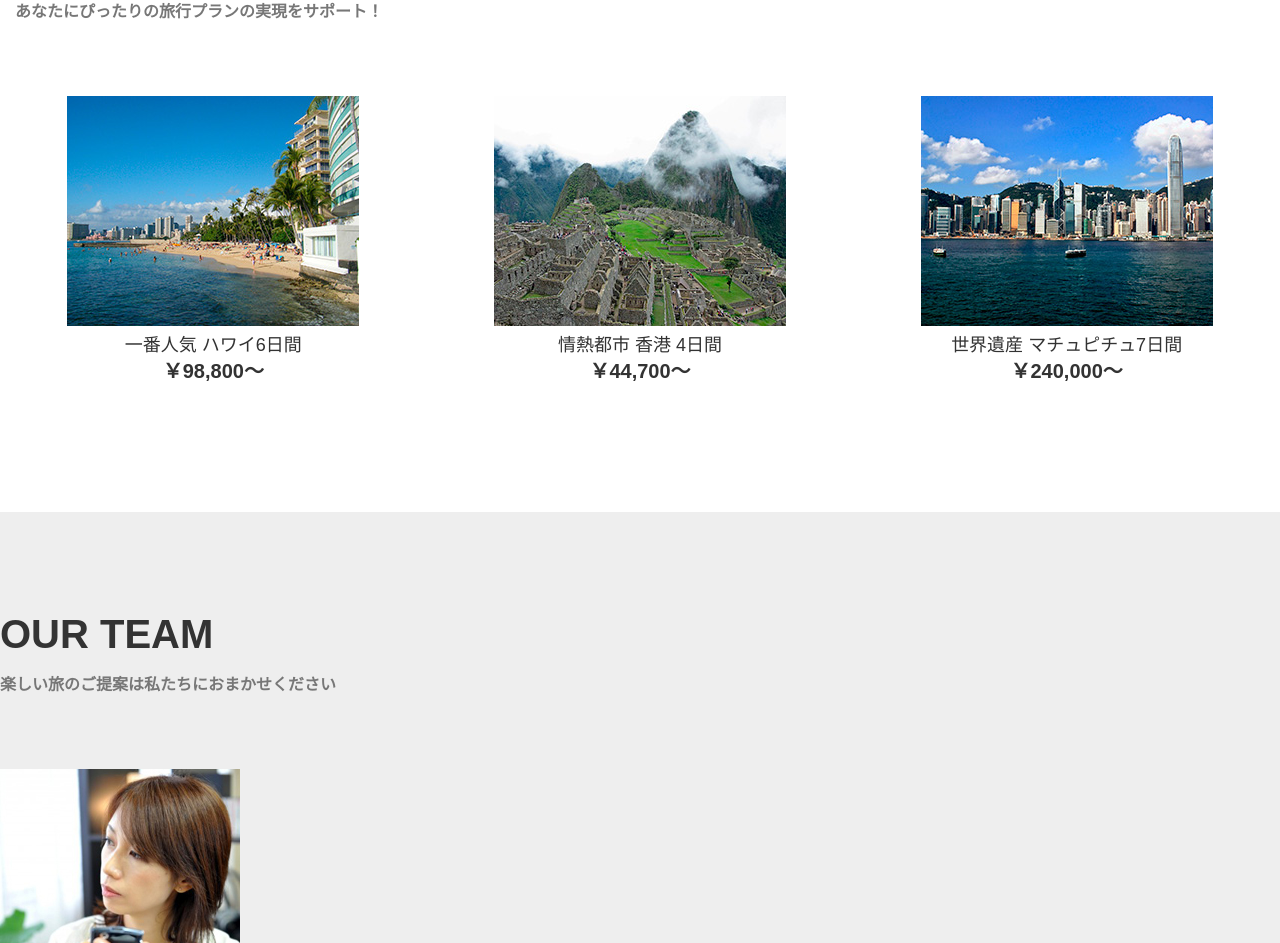
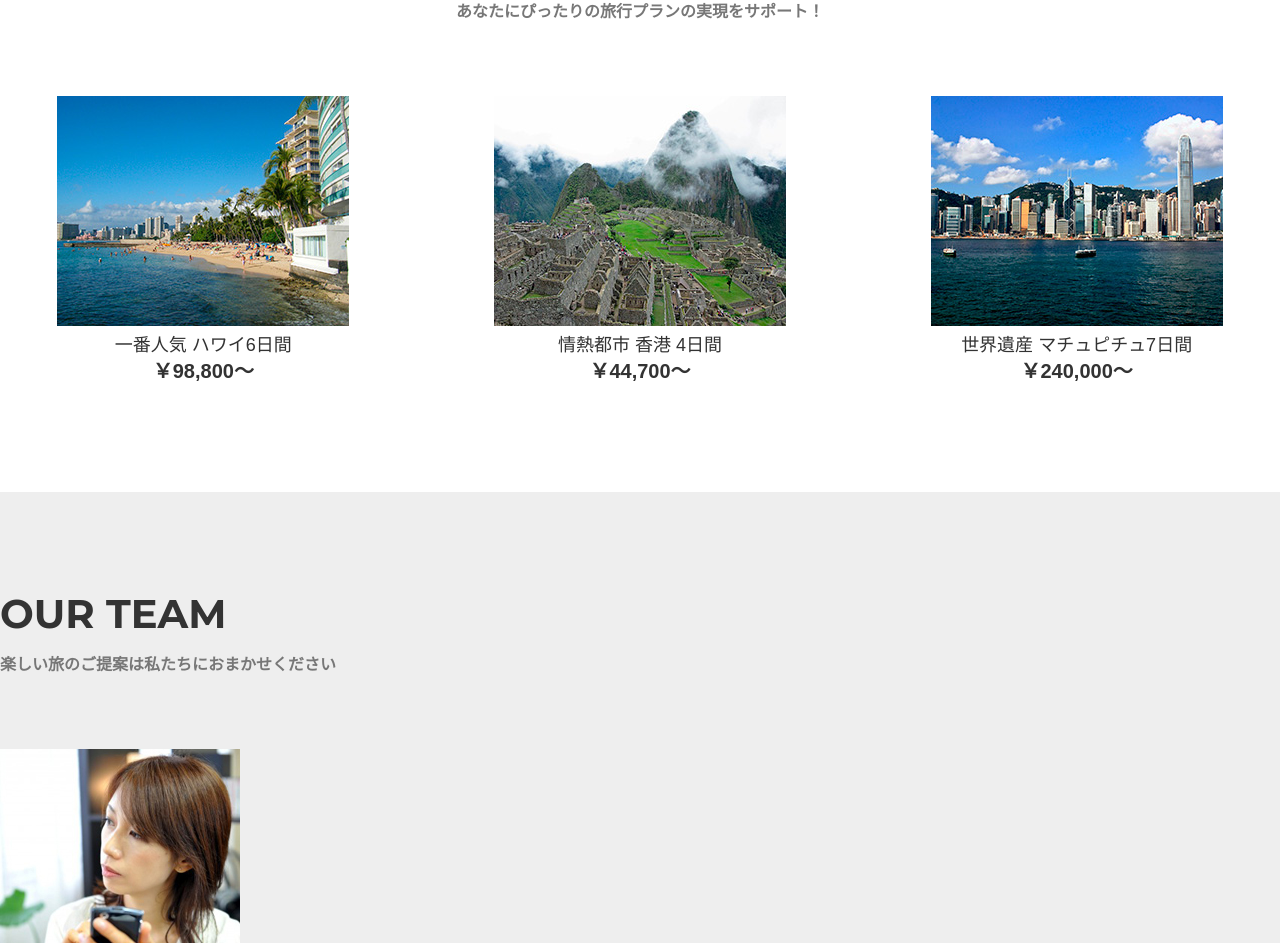
Before and after one commit to zd2c23/Bootstrap-Project.data, a website: page assets/index.html in a window 1280 px wide. Shown: the part 561-1504 px from the top of the page. Drawn offline with nearby package versions, Linux system fonts and the light colour scheme; files that its build step writes are made by us from their sources; files whose address does not match are found by name.

Commit message:
CSS修正

```diff
--- a/assets/index.html
+++ b/assets/index.html
@@ -12,9 +12,7 @@
     <link rel="stylesheet" href="https://maxcdn.bootstrapcdn.com/bootstrap/3.3.7/css/bootstrap.min.css" integrity="sha384-BVYiiSIFeK1dGmJRAkycuHAHRg32OmUcww7on3RYdg4Va+PmSTsz/K68vbdEjh4u" crossorigin="anonymous">
     <!-- Optional theme -->
     <link rel="stylesheet" href="https://maxcdn.bootstrapcdn.com/bootstrap/3.3.7/css/bootstrap-theme.min.css" integrity="sha384-rHyoN1iRsVXV4nD0JutlnGaslCJuC7uwjduW9SVrLvRYooPp2bWYgmgJQIXwl/Sp" crossorigin="anonymous">
-
     <script src="https://ajax.googleapis.com/ajax/libs/jquery/3.1.0/jquery.min.js"></script>
-
     <!-- Latest compiled and minified JavaScript -->
     <script src="https://maxcdn.bootstrapcdn.com/bootstrap/3.3.7/js/bootstrap.min.js" integrity="sha384-Tc5IQib027qvyjSMfHjOMaLkfuWVxZxUPnCJA7l2mCWNIpG9mGCD8wGNIcPD7Txa" crossorigin="anonymous"></script>
     <!-- custom fonts -->
@@ -107,13 +105,12 @@
     </header>
     <!-- services section -->
     <section id="services">
-        <container class="col-md-12">
-            <h2 class="section-heading">WELCOME TO SKY TRAVEL'S SITE</h2>
-            <h3 class="section-subheading text-muted">あなたにぴったりの旅行プランの実現をサポート！</h3>
-        </container>
-
-            <container class="row text-center">
-
+        <container class="text-center">
+            <div class="row">
+                <h2 class="section-heading">WELCOME TO SKY TRAVEL'S SITE</h2>
+                <h3 class="section-subheading text-muted">あなたにぴったりの旅行プランの実現をサポート！</h3>
+            </div>
+            <div class="row">
                 <div class="col-md-4 col-xs-12">
                     <img src="images/top01.jpg" alt="一番人気ハワイ6日間">
                     <h4 class="ection-subheading">一番人気 ハワイ6日間 <br><span class="price">￥98,800～</span></h4>
@@ -126,7 +123,8 @@
                     <img src="images/top03.jpg" alt=">世界遺産 マチュピチュ7日間">
                     <h4 class="ection-subheading">世界遺産 マチュピチュ7日間 <br><span class="price">￥240,000～</span></h4>
                 </div>
-            </container>
+            </div>
+        </container>
     </section>
     <!-- team section -->
     <section id="team" class="bg-light-gray">
--- a/assets/stylesheets/style.scss
+++ b/assets/stylesheets/style.scss
@@ -1,8 +1,5 @@
 @charset "utf-8";
-.section-heading {
-    font-family: 'Montserrat', sans-serif;
-    // font-weight: 700;
-}
+@import url('https://fonts.googleapis.com/css?family=Montserrat:700');
 
 
 //変数宣言
```
Also changed, not shown: html/index.html (+8 -10 lines), html/css/style.css, 1 other file.
